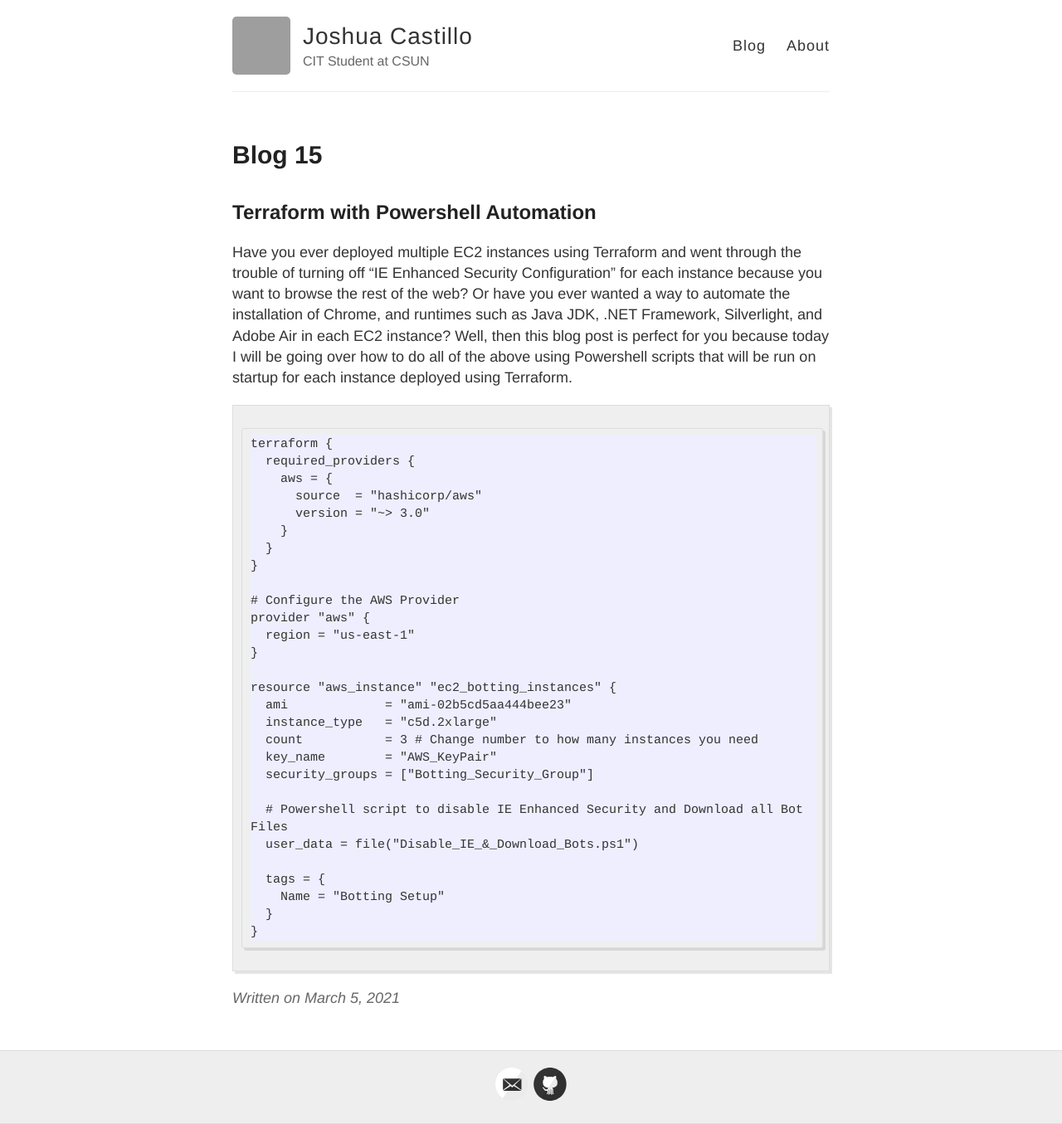
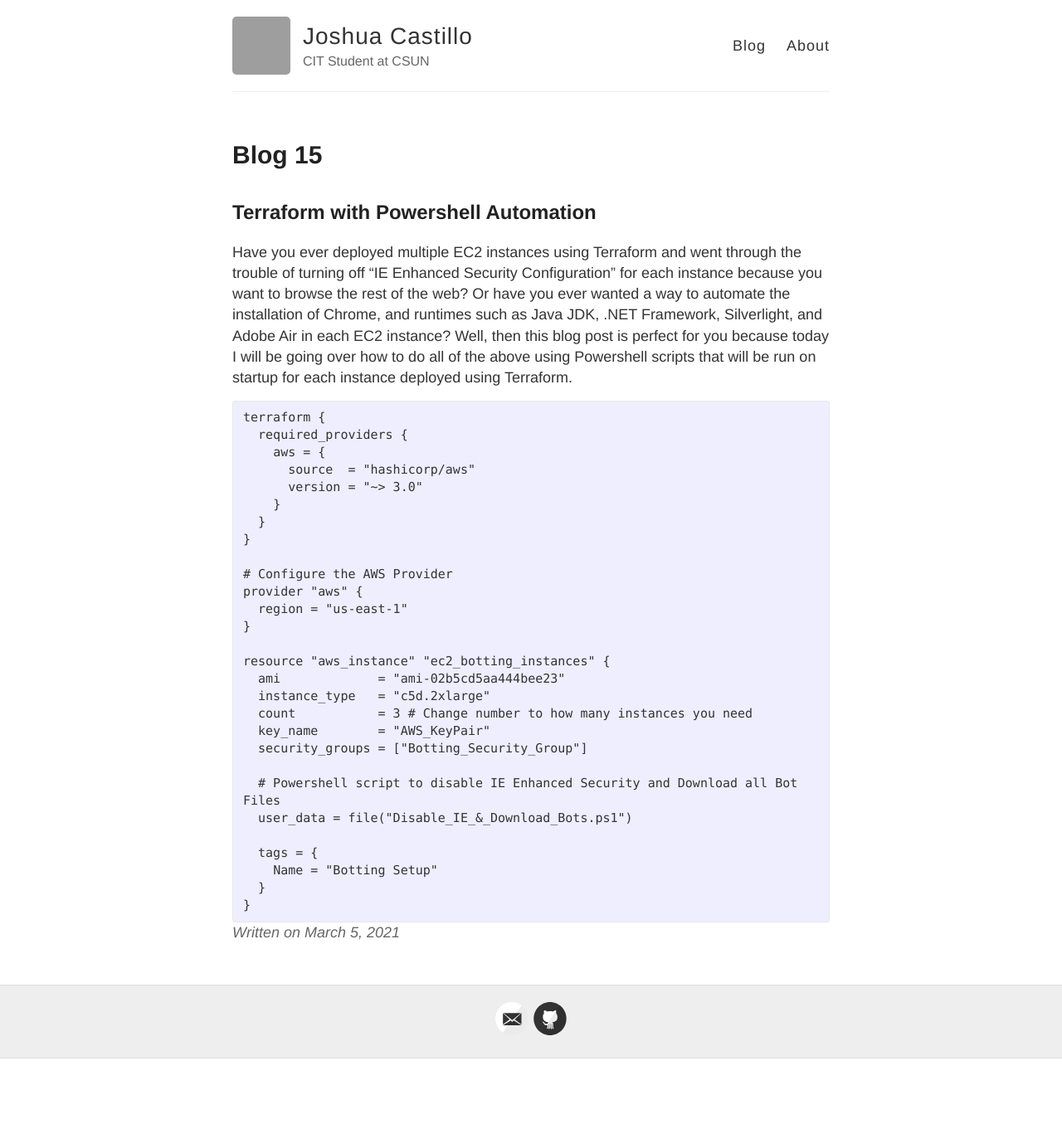
Before and after one commit to Idiomet/my-blog, a Jekyll site: the page built from _posts/2021-03-05-Blog-15.md, in a window 1280 px wide. Shown: the whole page at 83% size. Built offline with Jekyll 4.4.1, drawn with Linux system fonts in a browser that asks for light colours; after the commit the page ends 1276 px from its top, so only the background shows below that; grey boxes are pictures that could not be loaded.

Commit message:
Fixed code block formatting, also changed code block font to Consolas

```diff
--- a/_sass/_highlights.scss
+++ b/_sass/_highlights.scss
@@ -1,17 +1,5 @@
-
-.highlight {
-  background-color: #efefef;
-  padding: 7px 7px 7px 10px;
-  border: 1px solid #ddd;
-  -moz-box-shadow: 3px 3px rgba(0,0,0,0.1);
-  -webkit-box-shadow: 3px 3px rgba(0,0,0,0.1);
-  box-shadow: 3px 3px rgba(0,0,0,0.1);
-  margin: 20px 0 20px 0;
-  overflow: scroll;
-}
-
 code {
-  font-family:'Bitstream Vera Sans Mono','Courier', monospace;
+  font-family:'Consolas','Courier', monospace;
 }
 
 .highlight .c { color: #586E75 } /* Comment */
```
